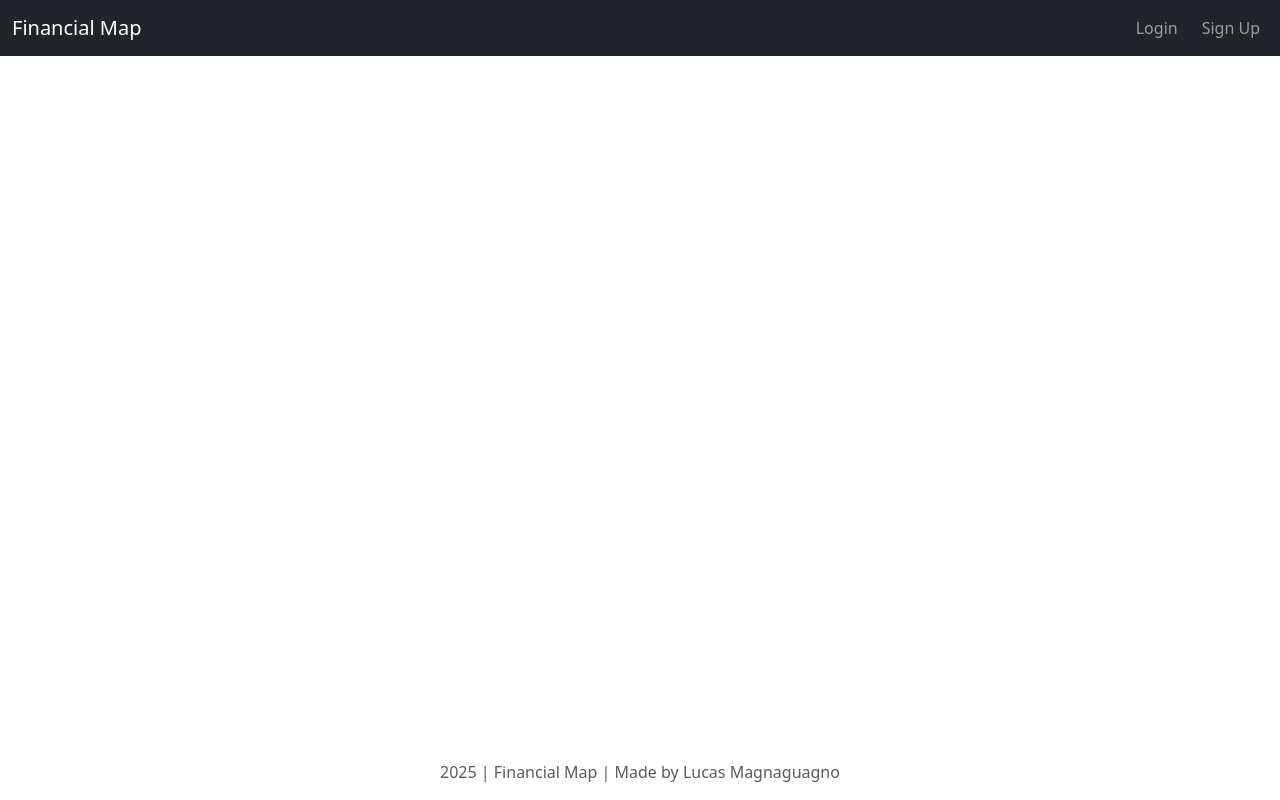
After one commit to mlucasmichel/finantial-map-app, a Django app: template templates/base.html in a window 1280 px wide. The commit adds this page. Run offline with Django 4.2, Linux system fonts and the light colour scheme; the template is opened without the code that fills it, so the values that code supplies are empty.

Commit message:
Add base template and update existing templates to extend it

```diff
--- a/budget/templates/budget/account_confirm_delete.html
+++ b/budget/templates/budget/account_confirm_delete.html
@@ -1,3 +1,5 @@
+{% extends "base.html" %}
+
 {% block content %}
 <h1>Confirm Delete Account</h1>
 <p>Are you sure you want to delete the account "{{ account.name }}"?</p>
--- a/budget/templates/budget/account_form.html
+++ b/budget/templates/budget/account_form.html
@@ -1,3 +1,5 @@
+{% extends "base.html" %}
+
 {% block content %}
     {% if form.instance.pk %}
     <h1>Edit Account</h1>
--- a/budget/templates/budget/account_list.html
+++ b/budget/templates/budget/account_list.html
@@ -1,3 +1,4 @@
+{% extends "base.html" %}
 
 {% block content %}
   <h1>Accounts</h1>
--- a/financial_map/settings.py
+++ b/financial_map/settings.py
@@ -18,6 +18,7 @@ if os.path.isfile('env.py'):
 
 # Build paths inside the project like this: BASE_DIR / 'subdir'.
 BASE_DIR = Path(__file__).resolve().parent.parent
+TEMPLATES_DIR = os.path.join(BASE_DIR, 'templates')
 
 
 # Quick-start development settings - unsuitable for production
@@ -59,7 +60,7 @@ ROOT_URLCONF = 'financial_map.urls'
 TEMPLATES = [
     {
         'BACKEND': 'django.template.backends.django.DjangoTemplates',
-        'DIRS': [],
+        'DIRS': [TEMPLATES_DIR],
         'APP_DIRS': True,
         'OPTIONS': {
             'context_processors': [
--- /dev/null
+++ b/templates/base.html
@@ -0,0 +1,94 @@
+{% load static %}
+<!DOCTYPE html>
+<html lang="en">
+<head>
+    <meta charset="UTF-8">
+    <meta name="viewport" content="width=device-width, initial-scale=1.0">
+
+    <link href="https://cdn.jsdelivr.net/npm/bootstrap@5.3.3/dist/css/bootstrap.min.css"
+          rel="stylesheet"
+          integrity="sha384-QWTKZyjpPEjISv5WaRU9OFeRpok6YctnYmDr5pNlyT2bRjXh0JMhjY6hW+ALEwIH"
+          crossorigin="anonymous">
+
+    <link rel="stylesheet" href="{% static 'css/style.css' %}">
+
+    <title>Budget App | {% block title %}Home{% endblock title %}</title>
+</head>
+<body class="d-flex flex-column min-vh-100">
+    <header>
+        <nav class="navbar navbar-expand-lg navbar-dark bg-dark">
+            <div class="container-fluid">
+                <a class="navbar-brand" href="#">Financial Map</a>
+                <button class="navbar-toggler" type="button" data-bs-toggle="collapse" data-bs-target="#navbarNav" aria-controls="navbarNav" aria-expanded="false" aria-label="Toggle navigation">
+                    <span class="navbar-toggler-icon"></span>
+                </button>
+                <div class="collapse navbar-collapse" id="navbarNav">
+                    <ul class="navbar-nav me-auto mb-2 mb-lg-0">
+                        {% if user.is_authenticated %}
+                            <li class="nav-item">
+                                <a class="nav-link" href="#">Dashboard</a>
+                            </li>
+                            <li class="nav-item">
+                                <a class="nav-link" href="#">Transactions</a>
+                            </li>
+                            <li class="nav-item">
+                                <a class="nav-link" href="{% url 'account_list' %}">Accounts</a>
+                            </li>
+                            <li class="nav-item">
+                                <a class="nav-link" href="#">Budgets</a>
+                            </li>
+                        {% endif %}
+                    </ul>
+
+                    <ul class="navbar-nav">
+                        {% if user.is_authenticated %}
+                            <li class="nav-item">
+                                <a class="nav-link" href="#">Profile ({{ user.username }})</a>
+                            </li>
+                            <li class="nav-item">
+                                <a class="nav-link btn btn-outline-danger ms-2" href="#">Logout</a>
+                            </li>
+                        {% else %}
+                            <li class="nav-item">
+                                <a class="nav-link" href="#">Login</a>
+                            </li>
+                            <li class="nav-item">
+                                <a class="nav-link btn btn-primary ms-2" href="#">Sign Up</a>
+                            </li>
+                        {% endif %}
+                    </ul>
+                </div>
+            </div>
+        </nav>
+    </header>
+
+    <main class="container my-4">
+        {% if messages %}
+            {% for message in messages %}
+                <div class="alert alert-{{ message.tags }} alert-dismissible fade show" role="alert">
+                    {{ message }}
+                    <button type="button" class="btn-close" data-bs-dismiss="alert" aria-label="Close"></button>
+                </div>
+            {% endfor %}
+        {% endif %}
+
+        {% block content %}
+        {% endblock content %}
+    </main>
+
+    <script src="https://cdn.jsdelivr.net/npm/bootstrap@5.3.3/dist/js/bootstrap.bundle.min.js"
+            integrity="sha384-YvpcrYf0tY3lHB60NNkmXc5s9fDVZLESaAA55NDzOxhy9GkcIdslK1eN7N6jIeHz"
+            crossorigin="anonymous">
+    </script>
+
+    <footer class="mt-auto">
+        <div class="container text-center text-muted py-3">
+            2025 | Financial Map | Made by Lucas Magnaguagno
+        </div>
+    </footer>
+
+    {% block extra_js %}
+    {% endblock extra_js %}
+
+</body>
+</html>
```
